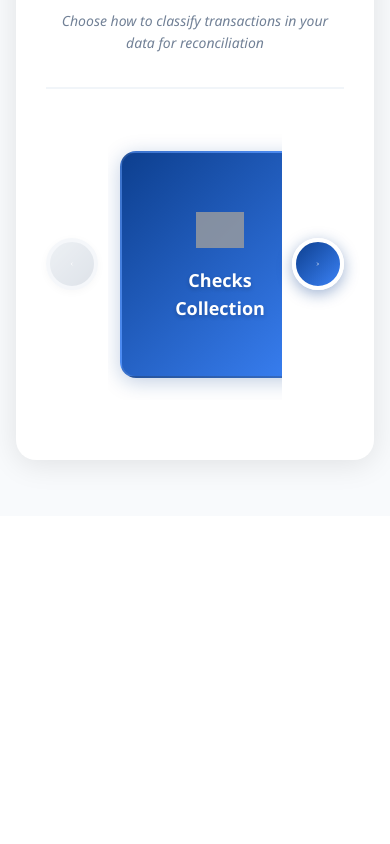
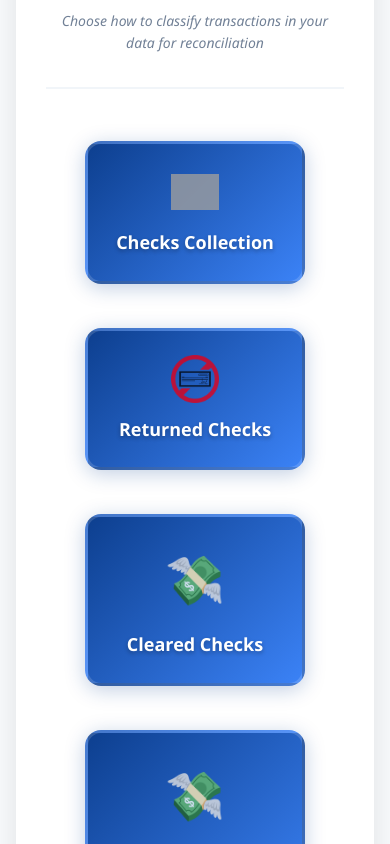
Before and after one commit to Sahar-Abdalazeez/bank-reconcilliation, a React (Vite) app: page / in a window 390 px wide. Shown: the part 980-1824 px from the top of the page. Before the commit the page ends 1496 px from the top, so only its background shows below. Built offline with nearby package versions, Linux system fonts and the light colour scheme; grey boxes are pictures that could not be loaded.

Commit message:
classification card

```diff
--- a/src/components/ClassificationTypeSelector/ClassificationTypeSelector.css
+++ b/src/components/ClassificationTypeSelector/ClassificationTypeSelector.css
@@ -30,103 +30,13 @@
   line-height: 1.6;
 }
 
-/* Carousel Wrapper */
-.classification-carousel-wrapper {
-  position: relative;
+/* Classification Cards Grid */
+.classification-cards-grid {
   display: flex;
-  align-items: center;
-  gap: 15px;
+  flex-wrap: wrap;
+  justify-content: center;
+  gap: 20px;
   margin-bottom: 30px;
-}
-
-/* Carousel Container */
-.classification-cards-carousel {
-  display: flex;
-  gap: 20px;
-  overflow-x: auto;
-  overflow-y: hidden;
-  scroll-behavior: smooth;
-  scrollbar-width: none; /* Firefox */
-  -ms-overflow-style: none; /* IE and Edge */
-  flex: 1;
-  padding: 10px 0;
-  position: relative;
-}
-
-.classification-cards-carousel::-webkit-scrollbar {
-  display: none; /* Chrome, Safari, Opera */
-}
-
-/* Carousel Arrow Buttons */
-.carousel-arrow {
-  flex-shrink: 0;
-  width: 72px;
-  height: 72px;
-  border-radius: 50%;
-  background: linear-gradient(135deg, #0d3f8f 0%, #3b82f6 100%);
-  border: 4px solid #ffffff;
-  color: #ffffff;
-  display: flex;
-  align-items: center;
-  justify-content: center;
-  cursor: pointer;
-  transition: all 0.3s ease;
-  box-shadow: 0 4px 15px rgba(13, 63, 143, 0.4);
-  z-index: 2;
-}
-
-.carousel-arrow:hover:not(.disabled) {
-  background: linear-gradient(135deg, #1e40af 0%, #2563eb 100%);
-  border-color: #ffd11a;
-  color: #ffffff;
-  box-shadow: 0 6px 20px rgba(13, 63, 143, 0.6);
-  transform: scale(1.1);
-}
-
-.carousel-arrow:active:not(.disabled) {
-  transform: scale(0.95);
-}
-
-.carousel-arrow.disabled {
-  opacity: 0.35;
-  cursor: not-allowed;
-  background: linear-gradient(135deg, #cbd5e0 0%, #a0aec0 100%);
-  border-color: #e2e8f0;
-  box-shadow: 0 2px 8px rgba(0, 0, 0, 0.1);
-}
-
-.carousel-arrow svg {
-  width: 40px;
-  height: 40px;
-  stroke-width: 3;
-}
-
-/* Card styling within carousel */
-.classification-cards-carousel .classification-card {
-  flex-shrink: 0;
-  min-width: 260px;
-  width: 260px;
-}
-
-/* Dark Mode Support */
-[data-theme='dark'] .carousel-arrow {
-  background: linear-gradient(135deg, #1e40af 0%, #3b82f6 100%);
-  border-color: #4a5568;
-  color: #ffffff;
-  box-shadow: 0 4px 15px rgba(30, 64, 175, 0.5);
-}
-
-[data-theme='dark'] .carousel-arrow:hover:not(.disabled) {
-  background: linear-gradient(135deg, #2563eb 0%, #3b82f6 100%);
-  border-color: #ffd11a;
-  color: #ffffff;
-  box-shadow: 0 6px 20px rgba(30, 64, 175, 0.7);
-}
-
-[data-theme='dark'] .carousel-arrow.disabled {
-  background: linear-gradient(135deg, #374151 0%, #1f2937 100%);
-  border-color: #4b5563;
-  opacity: 0.3;
 }
 
 .selected-type-info {
@@ -161,41 +71,10 @@
 }
 
 /* Responsive Design */
-@media (max-width: 1024px) {
-  .classification-cards-carousel .classification-card {
-    min-width: 240px;
-    width: 240px;
-  }
-
-  .carousel-arrow {
-    width: 64px;
-    height: 64px;
-  }
-
-  .carousel-arrow svg {
-    width: 36px;
-    height: 36px;
-  }
-}
-
 @media (max-width: 768px) {
-  .classification-carousel-wrapper {
-    gap: 10px;
-  }
-
-  .classification-cards-carousel .classification-card {
-    min-width: 220px;
-    width: 220px;
-  }
-
-  .carousel-arrow {
-    width: 56px;
-    height: 56px;
-  }
-
-  .carousel-arrow svg {
-    width: 32px;
-    height: 32px;
+  .classification-cards-grid {
+    flex-direction: column;
+    align-items: center;
   }
 
   .classification-title {
@@ -206,20 +85,3 @@
     font-size: 14px;
   }
 }
-
-@media (max-width: 480px) {
-  .classification-cards-carousel .classification-card {
-    min-width: 200px;
-    width: 200px;
-  }
-
-  .carousel-arrow {
-    width: 52px;
-    height: 52px;
-  }
-
-  .carousel-arrow svg {
-    width: 28px;
-    height: 28px;
-  }
-}
--- a/src/components/ClassificationTypeSelector/ClassificationTypeSelector.tsx
+++ b/src/components/ClassificationTypeSelector/ClassificationTypeSelector.tsx
@@ -1,4 +1,4 @@
-import React, { useRef, useState, useEffect, useCallback } from "react";
+import React from "react";
 import { classificationTypes } from "../../constants/classificationTypes";
 import ClassificatioTypeCard from "../core/ClassificationTypeCrad/ClassificatioTypeCard";
 import { useFileUpload } from "../../contexts/FileUploadContext";
@@ -6,100 +6,6 @@ import "./ClassificationTypeSelector.css";
 
 export const ClassificationTypeSelector = () => {
   const { selectedClassificationType, setSelectedClassificationType } = useFileUpload();
-  const carouselRef = useRef<HTMLDivElement>(null);
-  const [canScrollLeft, setCanScrollLeft] = useState(false);
-  const [canScrollRight, setCanScrollRight] = useState(true);
-  const timeoutRef = useRef<number | null>(null);
-
-  const handleSelectType = useCallback((key: string) => {
-    // Prevent selecting the same type multiple times rapidly
-    if (selectedClassificationType?.key === key) {
-      return;
-    }
-
-    const selectedType = {
-      key,
-      ...classificationTypes[key]
-    };
-    setSelectedClassificationType(selectedType);
-    // Logging disabled for performance
-  }, [selectedClassificationType]);
-
-  // Use refs to store stable function references
-  const checkScrollButtonsRef = useRef<(() => void) | null>(null);
-  const throttledCheckScrollButtonsRef = useRef<(() => void) | null>(null);
-
-  // Initialize the check function once
-  checkScrollButtonsRef.current = () => {
-    if (carouselRef.current) {
-      const { scrollLeft, scrollWidth, clientWidth } = carouselRef.current;
-      // Add small threshold to prevent flickering at boundaries
-      const threshold = 1;
-      const newCanScrollLeft = scrollLeft > threshold;
-      const newCanScrollRight = scrollLeft < scrollWidth - clientWidth - threshold;
-
-      // Only update state if values actually changed to prevent unnecessary re-renders
-      setCanScrollLeft(prev => prev !== newCanScrollLeft ? newCanScrollLeft : prev);
-      setCanScrollRight(prev => prev !== newCanScrollRight ? newCanScrollRight : prev);
-    }
-  };
-
-  // Initialize throttled function
-  throttledCheckScrollButtonsRef.current = () => {
-    if (timeoutRef.current !== null) {
-      clearTimeout(timeoutRef.current);
-    }
-    timeoutRef.current = window.setTimeout(() => {
-      if (checkScrollButtonsRef.current) {
-        checkScrollButtonsRef.current();
-      }
-    }, 150);
-  };
-
-  useEffect(() => {
-    // Wait for DOM to be ready before checking scroll buttons
-    const timer = setTimeout(() => {
-      if (checkScrollButtonsRef.current) {
-        checkScrollButtonsRef.current();
-      }
-    }, 200);
-
-    const carousel = carouselRef.current;
-    const throttledHandler = () => {
-      if (throttledCheckScrollButtonsRef.current) {
-        throttledCheckScrollButtonsRef.current();
-      }
-    };
-
-    if (carousel) {
-      carousel.addEventListener('scroll', throttledHandler, { passive: true });
-      window.addEventListener('resize', throttledHandler);
-    }
-
-    return () => {
-      clearTimeout(timer);
-      if (timeoutRef.current !== null) {
-        clearTimeout(timeoutRef.current);
-      }
-      if (carousel) {
-        carousel.removeEventListener('scroll', throttledHandler);
-      }
-      window.removeEventListener('resize', throttledHandler);
-    };
-  }, []); // Empty dependency array - only run on mount/unmount
-
-  const scroll = (direction: 'left' | 'right') => {
-    if (carouselRef.current) {
-      const cardWidth = carouselRef.current.querySelector('.classification-card')?.clientWidth || 280;
-      const gap = 20;
-      const scrollAmount = (cardWidth + gap) * 2; // Scroll 2 cards at a time
-
-      carouselRef.current.scrollBy({
-        left: direction === 'left' ? -scrollAmount : scrollAmount,
-        behavior: 'smooth'
-      });
-    }
-  };
 
   return (
     <div className="classification-selector-container">
@@ -110,40 +16,21 @@ export const ClassificationTypeSelector = () => {
         </p>
       </div>
 
-      <div className="classification-carousel-wrapper">
-        <button
-          className={`carousel-arrow carousel-arrow-left ${!canScrollLeft ? 'disabled' : ''}`}
-          onClick={() => scroll('left')}
-          aria-label="Scroll left"
-          disabled={!canScrollLeft}
-        >
-          <svg width="24px" height="24px" viewBox="0 0 24 24" fill="none" stroke="currentColor" strokeWidth="2">
-            <polyline points="15 18 9 12 15 6"></polyline>
-          </svg>
-        </button>
-
-        <div className="classification-cards-carousel" ref={carouselRef}>
+      <div className="classification-cards-grid">
         {Object.entries(classificationTypes).map(([key, type]) => (
           <ClassificatioTypeCard
             key={key}
             name={type.name}
             icon={type.icon}
             isSelected={selectedClassificationType?.key === key}
-              onClick={() => handleSelectType(key)}
+            onClick={() =>
+              setSelectedClassificationType({
+                key,
+                ...classificationTypes[key],
+              })
+            }
           />
         ))}
-        </div>
-
-        <button
-          className={`carousel-arrow carousel-arrow-right ${!canScrollRight ? 'disabled' : ''}`}
-          onClick={() => scroll('right')}
-          aria-label="Scroll right"
-          disabled={!canScrollRight}
-        >
-          <svg width="24" height="24" viewBox="0 0 24 24" fill="none" stroke="currentColor" strokeWidth="2">
-            <polyline points="9 18 15 12 9 6"></polyline>
-          </svg>
-        </button>
       </div>
     </div>
   );
--- a/src/components/core/ClassificationTypeCrad/ClassificatioTypeCard.tsx
+++ b/src/components/core/ClassificationTypeCrad/ClassificatioTypeCard.tsx
@@ -8,7 +8,7 @@ interface ClassificationTypeCardProps {
   onClick?: () => void;
 }
 
-const ClassificatioTypeCard: React.FC<ClassificationTypeCardProps> = ({
+const ClassificatioTypeCard: React.FC<ClassificationTypeCardProps> = React.memo(({
   name,
   icon,
   isSelected = false,
@@ -23,6 +23,8 @@ const ClassificatioTypeCard: React.FC<ClassificationTypeCardProps> = ({
       <h3 className="card-title">{name}</h3>
     </div>
   );
-};
+});
+
+ClassificatioTypeCard.displayName = 'ClassificatioTypeCard';
 
 export default ClassificatioTypeCard;
--- a/src/components/core/ClassificationTypeCrad/styles.css
+++ b/src/components/core/ClassificationTypeCrad/styles.css
@@ -12,7 +12,7 @@
     align-items: center;
     cursor: pointer;
     transition: all 0.4s cubic-bezier(0.4, 0, 0.2, 1);
-    border: 2px solid rgba(255, 255, 255, 0.1);
+    border: 3px solid rgba(255, 255, 255, 0.15);
     position: relative;
     overflow: hidden;
 }
@@ -30,10 +30,6 @@
     transform: scaleX(1);
 }
 
-.classification-card:hover::after {
-    opacity: 1;
-}
-
 .classification-card.selected {
     border-color: rgba(255, 209, 26, 0.6);
     box-shadow: 0 12px 40px rgba(13, 63, 143, 0.5);
@@ -44,11 +40,28 @@
 .classification-card.selected::before {
     opacity: 1;
     transform: scaleX(1);
+
 }
 
 .classification-card.selected::after {
-    opacity: 1;
+    content: '✓';
+    position: absolute;
+    top: 12px;
+    right: 12px;
+    width: 32px;
+    height: 32px;
+    background: linear-gradient(135deg, #ffd11a 0%, #f59e0b 100%);
+    border-radius: 50%;
+    display: flex;
+    align-items: center;
+    justify-content: center;
+    color: #1e293b;
+    font-weight: 700;
+    font-size: 18px;
+    box-shadow: 0 2px 8px rgba(255, 209, 26, 0.4);
+    animation: checkmarkAppear 0.3s ease-out;
 }
+
 
 .card-icon {
     font-size: 48px;
@@ -56,12 +69,23 @@
     display: flex;
     align-items: center;
     justify-content: center;
+    transition: transform 0.3s ease;
+}
+
+.classification-card.selected .card-icon {
+    transform: scale(1.1);
+    filter: drop-shadow(0 4px 8px rgba(255, 209, 26, 0.4));
 }
 
 .card-icon img {
     width: 48px;
     height: 48px;
     object-fit: contain;
+    transition: transform 0.3s ease;
+}
+
+.classification-card.selected .card-icon img {
+    transform: scale(1.1);
 }
 
 .card-title {
@@ -70,5 +94,5 @@
     font-weight: 600;
     text-align: center;
     margin: 0;
-    text-shadow: 0 2px 4px rgba(0, 0, 0, 0.2);
+    text-shadow: 0 2px 4px rgba(0, 0, 0, 0.3);
 }
```
Lines whose indentation alone changed are shown as unchanged.
